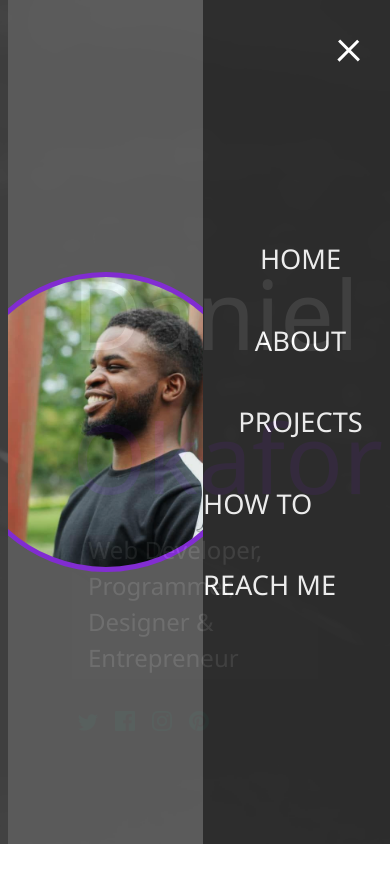
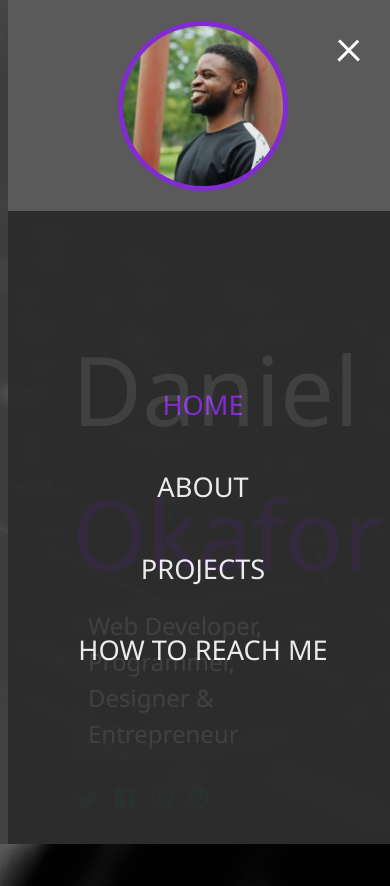
Before and after one commit to Buch-dev/Daniel-Okafor, a plain HTML site: page index.html in a window 390 px wide. Both pictures are taken after a click on the element 349 px from the left and 47 px from the top of the page. Before the commit the page ends 844 px from the top, so only its background shows below. Drawn offline with Linux system fonts and the light colour scheme.

Commit message:
menu overlay animation

```diff
--- a/index.html
+++ b/index.html
@@ -22,10 +22,10 @@
             </div>
 
             <ul class="menu-nav">
-                <li class="nav-item"><a href="/" class="nav-ink">Home</a></li>
-                <li class="nav-item"><a href="/about.html" class="nav-ink">About</a></li>
-                <li class="nav-item"><a href="/work.html" class="nav-ink">Projects</a></li>
-                <li class="nav-item"><a href="/contact.html" class="nav-ink">How To Reach Me</a></li>
+                <li class="nav-item current"><a href="/" class="nav-link">Home</a></li>
+                <li class="nav-item"><a href="/about.html" class="nav-link">About</a></li>
+                <li class="nav-item"><a href="/work.html" class="nav-link">Projects</a></li>
+                <li class="nav-item"><a href="/contact.html" class="nav-link">How To Reach Me</a></li>
             </ul>
         </nav>
     </header>
--- a/scss/_config.scss
+++ b/scss/_config.scss
@@ -28,3 +28,28 @@ $opacity: 0.9;
         }
     }
 }
+
+// Media Mixins
+@mixin mediaSm {
+    @media screen and (max-width: 500px) {
+        @content;
+    }
+}
+
+@mixin mediaMd {
+    @media screen and (max-width: 768px) {
+        @content;
+    }
+}
+
+@mixin mediaLg {
+    @media screen and (min-width: 769px) and (max-width: 1170px) {
+        @content;
+    }
+}
+
+@mixin mediaXL {
+    @media screen and (min-width: 1171px) {
+        @content;
+    }
+}
--- a/scss/_menu.scss
+++ b/scss/_menu.scss
@@ -104,4 +104,30 @@
             background-size: cover;
         }
     }
+
+    .nav-item {
+        transform: translate3d(600px, 0, 0);
+        @include easeOut;
+
+        &.show {
+            transform: translate3d(0, 0, 0);
+        }
+
+        &.current > a {
+            color: $secondary-color;
+        }
+    }
+
+    .nav-link {
+        &:hover {
+            color: $secondary-color;
+            @include easeOut;
+        }
+    }
 }
+
+@for $x from 1 through 4 {
+    .nav-item:nth-child(#{$x}) {
+        transition-delay: $x * 0.1s;
+    }
+}
--- /dev/null
+++ b/scss/_mobile.scss
@@ -0,0 +1,56 @@
+// Widescreens
+@include mediaXL {
+
+}
+
+// Desktops and Laptops
+@include mediaLg {
+
+}
+
+// Tablets and small laptops
+@include mediaMd {
+    .menu {
+        text-align: center;
+        align-items: center;
+        flex-direction: column;
+
+        .lg-heading {
+            margin-bottom: 1rem;
+            line-height: 1;
+        }
+
+        &-branding,
+        &-nav {
+            width: 100%;
+            // height: 50vh;
+            min-height: 0;
+
+            &.show {
+                transform: translate3d(0, 0, 0);
+            }
+        }
+
+        &-nav {
+            height: 75vh;
+            transform: translate3d(-100%, 0, 0);
+        }
+
+        &-branding {
+            height: 25vh;
+            transform: translate3d(100%, 0, 0);
+
+            .portrait {
+                width: 170px;
+                height: 170px;
+            }
+        }
+    }
+}
+
+// Smartphones
+@include mediaSm {
+    main#home {
+        margin-top: 10vh;
+    }
+}
--- a/scss/style.scss
+++ b/scss/style.scss
@@ -1,5 +1,6 @@
 @import 'config';
 @import 'menu';
+@import 'mobile';
 
 
 * {
```
Also changed, not shown: dist/css/style.css, 1 other file.
